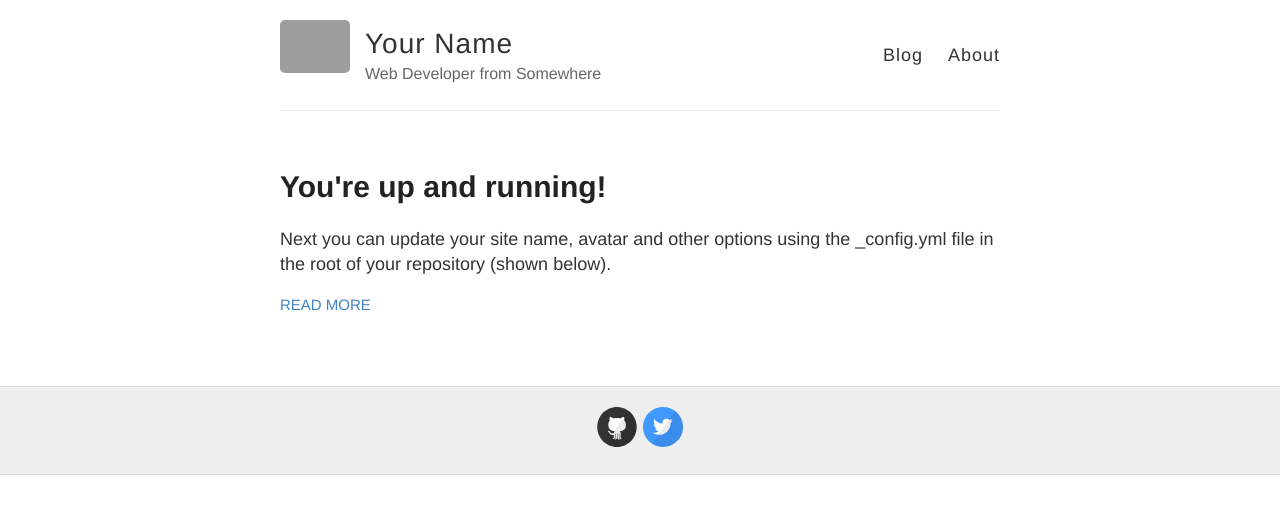
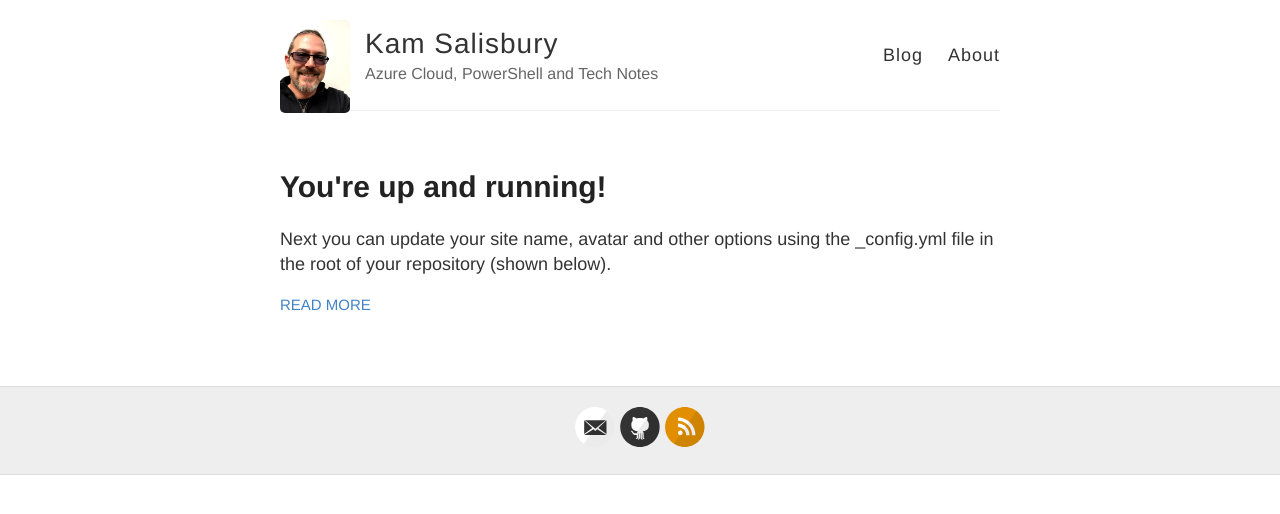
Before and after one commit to kamsalisbury/kamsalisbury.github.io, a Jekyll site: the page built from index.html, in a window 1280 px wide. Shown: the top 514 px of the page. Built offline with Jekyll 4.4.1, drawn with Linux system fonts in a browser that asks for light colours; grey boxes are pictures that could not be loaded.

Commit message:
Add avatar image, update _config.yml

```diff
--- a/_config.yml
+++ b/_config.yml
@@ -3,13 +3,13 @@
 #
 
 # Name of your site (displayed in the header)
-name: Your Name
+name: Kam Salisbury
 
 # Short bio or description (displayed in the header)
-description: Web Developer from Somewhere
+description: Azure Cloud, PowerShell and Tech Notes
 
 # URL of your avatar or profile pic (you could use your GitHub profile pic)
-avatar: https://raw.githubusercontent.com/barryclark/jekyll-now/master/images/jekyll-logo.png
+avatar: https://raw.githubusercontent.com/kamsalisbury/kamsalisbury.github.io/master/images/kam.jpg
 
 #
 # Flags below are optional
@@ -18,15 +18,15 @@ avatar: https://raw.githubusercontent.com/barryclark/jekyll-now/master/images/je
 # Includes an icon in the footer for each username you enter
 footer-links:
   dribbble:
-  email:
+  email: kam.salisbury.it@icloud.com
   facebook:
   flickr:
-  github: barryclark/jekyll-now
+  github: kamsalisbury
   instagram:
   linkedin:
   pinterest:
-  rss: # just type anything here for a working RSS icon
-  twitter: jekyllrb
+  rss: kamsalisbury # just type anything here for a working RSS icon
+  twitter:
   stackoverflow: # your stackoverflow profile, e.g. "users/50476/bart-kiers"
   youtube: # channel/<your_long_string> or user/<user-name>
   googleplus: # anything in your profile username that comes after plus.google.com/
@@ -37,11 +37,11 @@ footer-links:
 disqus:
 
 # Enter your Google Analytics web tracking code (e.g. UA-2110908-2) to activate tracking
-google_analytics:
+google_analytics: G-QFL82VP1RB
 
 # Your website URL (e.g. http://barryclark.github.io or http://www.barryclark.co)
 # Used for Sitemap.xml and your RSS feed
-url:
+url: https://kamsalisbury.github.io
 
 # If you're hosting your site at a Project repository on GitHub pages
 # (http://yourusername.github.io/repository-name)
```
Also changed, not shown: images/kam.jpg (added).
